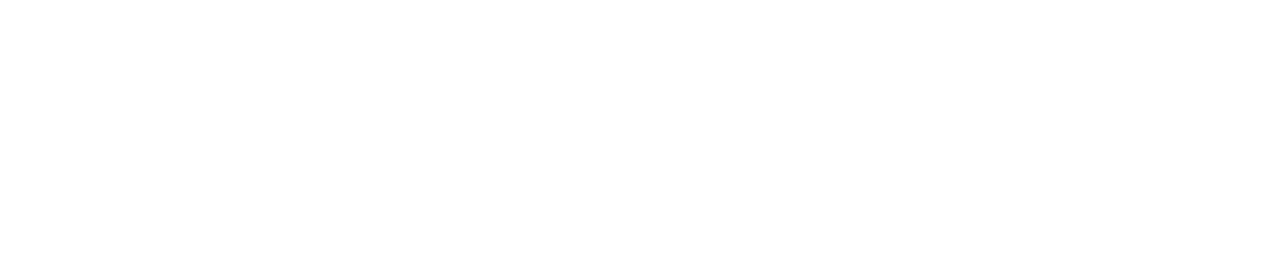
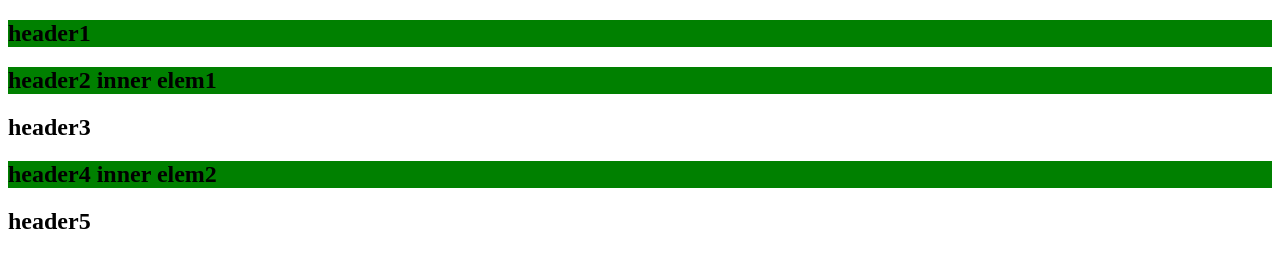
Before and after one commit to varenyk-lover/SoftSevre-JS-course, a plain HTML site: page Homework9/index.html in a window 1280 px wide. Drawn offline with Linux system fonts and the light colour scheme.

Commit message:
Homework 9 - task 1 done.

```diff
--- a/Homework9/index.html
+++ b/Homework9/index.html
@@ -35,7 +35,7 @@
 <!--2.  ???????????? Для заданої сторінки знайдіть всі <h2> з класом head, зробіть для них зелений колір фону, потім
 серед знайдених елементів знайдіть елементи з класом inner і поставте їм розмір шрифту 35px.
         .	-->
-<!--<h2 class="head">header1</h2>
+<h2 class="head">header1</h2>
 <h2 class="head">header2 <span class="inner">inner elem1</span></h2>
 <h2>header3</h2>
 <h2 class="head">header4 <span class="inner">inner elem2</span></h2>
@@ -48,10 +48,10 @@
 
     }
 
-    let inners = document.querySelectorAll('inner');
-    console.log(inners);
+         let inners = headers.querySelectorAll('inner');
+           console.log(inners);
 
-</script>-->
+</script>
 
 
 
```
